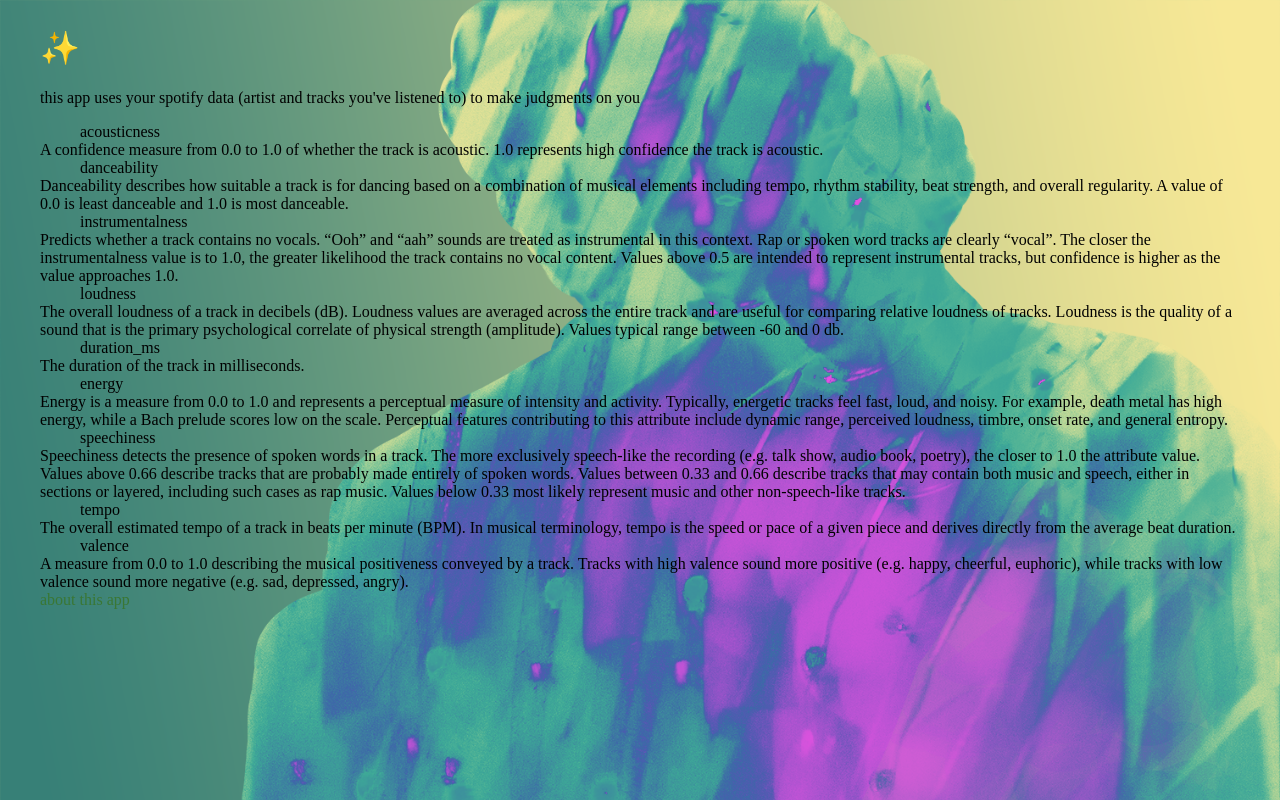
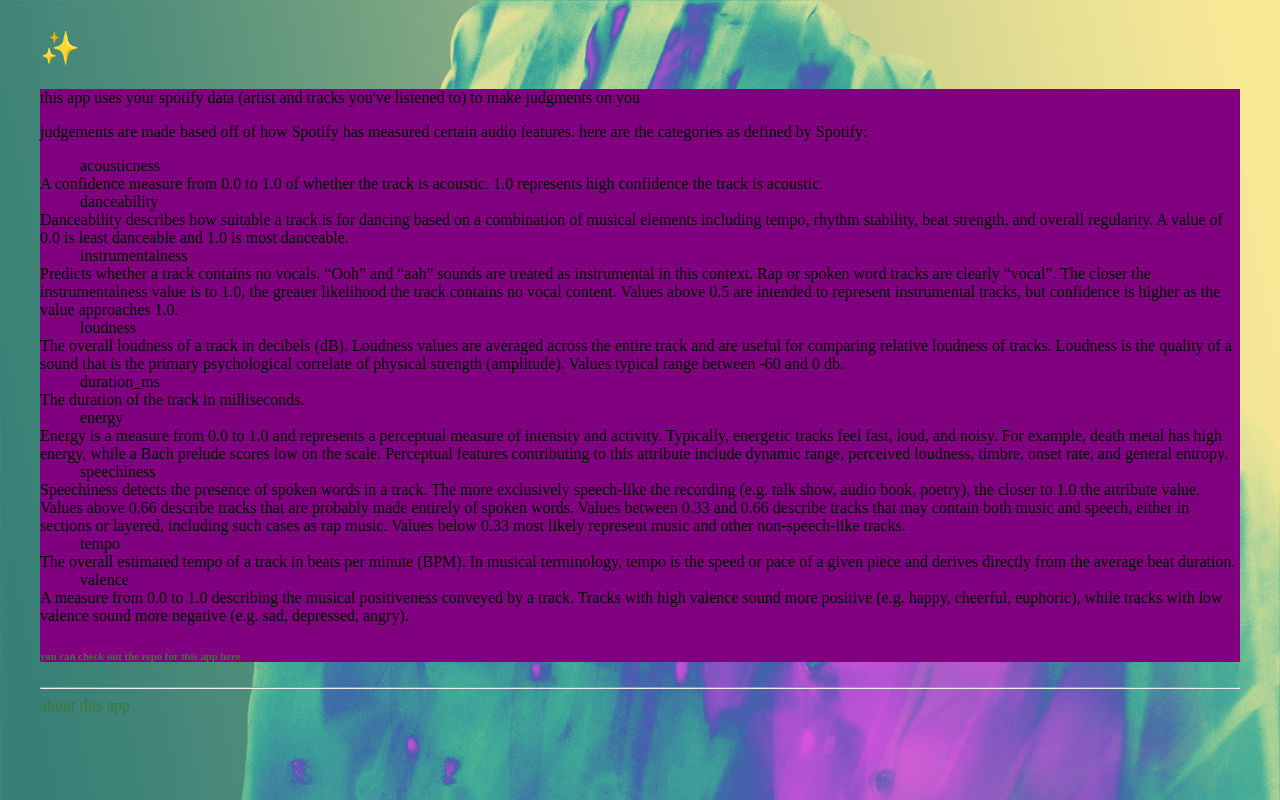
Before and after one commit to iwasnevergivenaname/spotify-evaluation, a Flask app: page /about in a window 1280 px wide. Run offline with Flask 2, Linux system fonts and the light colour scheme.

Commit message:
about page

```diff
--- a/static/style.css
+++ b/static/style.css
@@ -49,9 +49,7 @@ a {
     color: #3A7734;
 }
 
-footer {
+.about {
+    background-color: purple;
 
 }
-
-/*     hannah.mace93@gmail.com     */
-/*     Sh0wM3Ur4nus!              */
--- a/templates/about.html
+++ b/templates/about.html
@@ -1,10 +1,11 @@
 {% extends 'base.html' %}
 
 {% block content %}
+<div class="about">
 
 <p>this app uses your spotify data (artist and tracks you've listened to) to make judgments on you</p>
 
-
+<p>judgements are made based off of how Spotify has measured certain audio features. here are the categories as defined by Spotify:</p>
 <dd>acousticness</dd>
 <dt>A confidence measure from 0.0 to 1.0 of whether the track is acoustic. 1.0 represents high confidence the track is acoustic.</dt>
 
@@ -54,5 +55,7 @@
     (e.g. sad, depressed, angry).
 </dt>
 
+<h6><a href="https://github.com/iwasnevergivenaname/spotify-evaluation">you can check out the repo for this app here</a></h6>
 
+</div>
 {% endblock %}
--- a/templates/base.html
+++ b/templates/base.html
@@ -14,6 +14,7 @@
 
 {% block content %}
 {% endblock %}
+    <hr>
 
     <footer><a href="/about">about this app</a></footer>
 </div>
```
